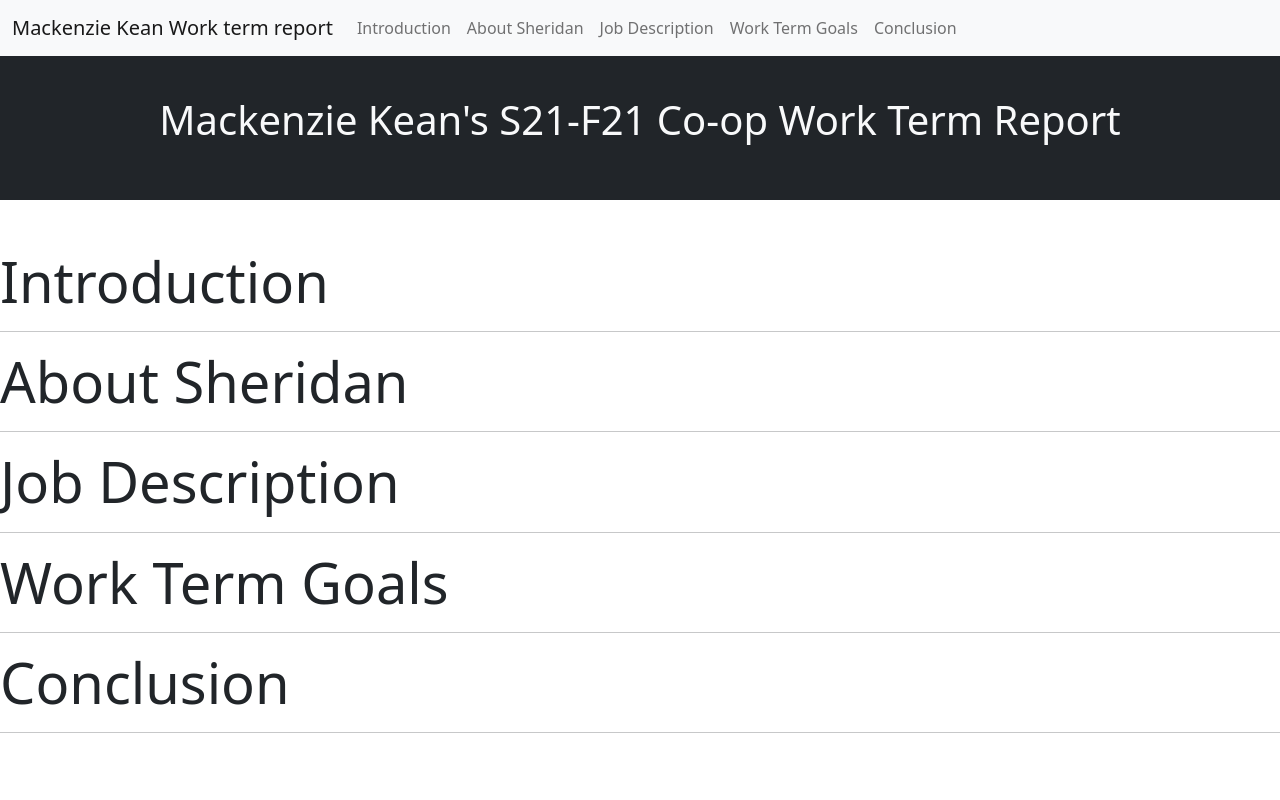
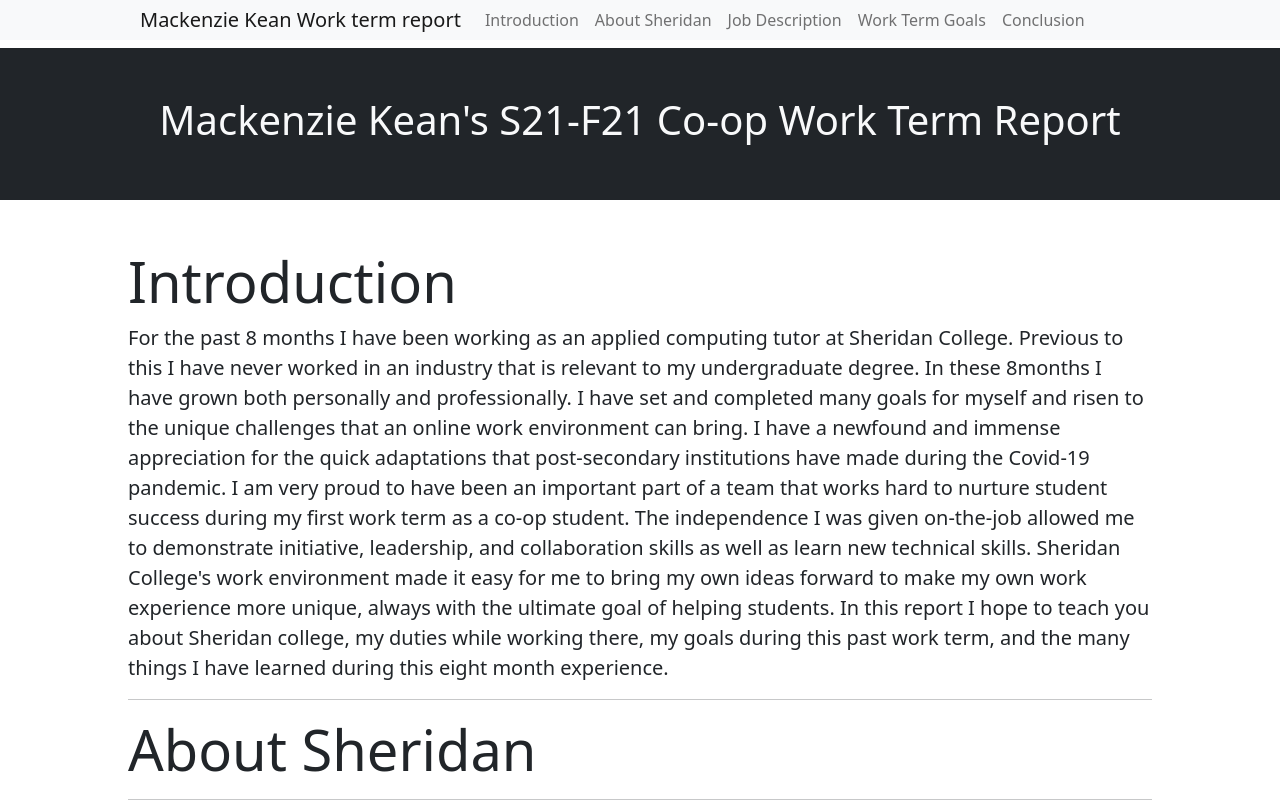
Before and after one commit to Mack-Kean/Co-op-Work-Term-Report-Summer-and-Fall-2021, a plain HTML site: page index.html in a window 1280 px wide. Shown: the top 800 px of the page. Drawn offline with nearby package versions, Linux system fonts and the light colour scheme.

Commit message:
Added intro text and a div wrapper with padding for good spacing

```diff
--- a/index.html
+++ b/index.html
@@ -12,7 +12,7 @@
 
 <body>
 
-    <nav class="navbar navbar-expand-sm navbar-light bg-light fixed-top">
+    <nav class="navbar navbar-expand-sm navbar-light bg-light fixed-top" style="padding: 0% 10%;">
         <div class="container-fluid">
             <a class="navbar-brand" href="#">Mackenzie Kean Work term report</a>
             <ul class="navbar-nav me-auto mb-2 mb-lg-0">
@@ -41,7 +41,31 @@
         </div>
     </header>
 
+    <div style="padding: 0% 10%;">
+        <!--This div tag is a wrapper-->
         <h1 class="display-4 mt-5" id="intro">Introduction</h1>
+        <p class="lead">
+            For the past 8 months I have been working as an applied computing tutor at Sheridan College. Previous to
+            this I
+            have never worked in an industry that is relevant to my undergraduate degree. In these 8months I have grown
+            both
+            personally and professionally. I have set and completed many goals for myself and risen to the unique
+            challenges
+            that an online work environment can bring. I have a newfound and immense appreciation for the quick
+            adaptations
+            that post-secondary institutions have made during the Covid-19 pandemic. I am very proud to have been an
+            important part of a team that works hard to nurture student success during my first work term as a co-op
+            student. The independence I was given on-the-job allowed me to demonstrate initiative, leadership, and
+            collaboration skills as well as learn new technical skills. Sheridan College's work environment made it easy
+            for
+            me to bring my own ideas forward to make my own work experience more unique, always with the ultimate goal
+            of
+            helping students. In this report I hope to teach you about Sheridan college, my duties while working there,
+            my
+            goals during this past work term, and the many things I have learned during this eight month experience.
+        </p>
+
+
         <hr>
 
         <h1 class="display-4" id="about">About Sheridan</h1>
@@ -55,6 +79,7 @@
 
         <h1 class="display-4" id="end">Conclusion</h1>
         <hr>
+    </div>
 </body>
 
 </html>
```
Lines whose indentation alone changed are shown as unchanged.
